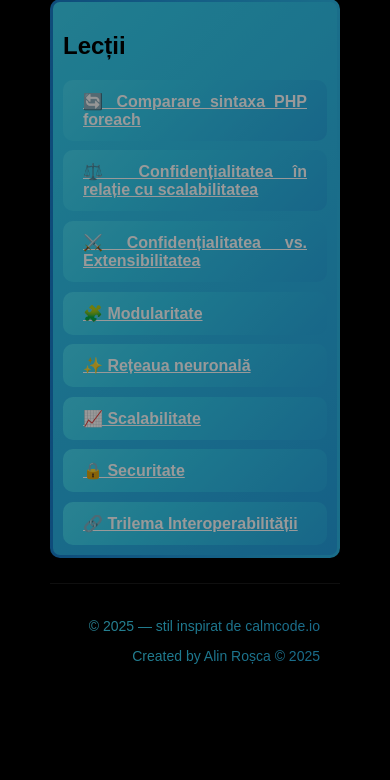
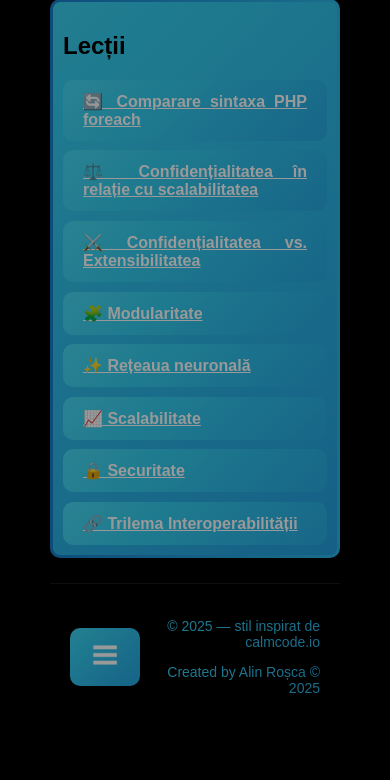
Before and after one commit to AlinRosca10/PYTHON_AI, a Flask app: page / in a window 390 px wide; the page is wider, and only the part inside the window is pictured. Shown: the part 433-1213 px from the top of that part. Before the commit the page ends 1097 px from the top of that part, so only its background shows below. Run offline with Flask 3, Linux system fonts and the light colour scheme; data that the repository does not hold is empty; some libraries are stand-ins or nearby versions.

Commit message:
✅ Soluție completă (flexbox, elegant, compatibil cu stilul Aurora) alături de ✅ CSS pentru poziționare stânga-dreapta ✔ Rezultat
Secțiunea cu butonul (imaginea) → aliniată la stânga

Secțiunea cu textul copyright → aliniată la dreapta

Ambele apar frumos pe același rând

Aurora gradient text rămâne intact

Responsiv fără să se rupă layout-ul

```diff
--- a/static/styles/style.css
+++ b/static/styles/style.css
@@ -311,6 +311,8 @@ body {
   align-content: flex-start;
   flex-wrap: wrap;
   text-align: justify;
+  display: flex;
+  align-items: center;
 }
 
 .image-side-content h2 {
@@ -404,7 +406,6 @@ body {
 }
 
 .system-footer {
-  text-align: right;
   padding: 20px;
   margin-top: 25px;
   border-top: 1px solid #1a1a1a;
@@ -420,6 +421,16 @@ body {
   -webkit-background-clip: text;
   -webkit-text-fill-color: transparent;
 
+}
+
+.footer-flex {
+  display: flex;
+  align-items: center;
+  justify-content: space-between;
+}
+
+.footer-text {
+  text-align: right;
 }
 
 @keyframes auroraAnimation {
--- a/templates/base.html
+++ b/templates/base.html
@@ -174,11 +174,25 @@
     </main>
 
     <footer class="system-footer">
-      <p>© 2025 — stil inspirat de
-        <a href="https://calmcode.io" target="_blank">calmcode.io</a>
-      </p>
-      <p>Created by Alin Roșca  © 2025
-      </p>
+      <div class="footer-flex">
+
+
+          <section class="image-side-content" width="120px">
+            <button class="aurora-button" alt="Settings and properties menu CALM">
+              <img src="{{ url_for('static', filename='icons/combo.png') }}" style="height: 30px">
+            </button>
+          </section>
+
+          <section class="footer-text">
+            <p>© 2025 — stil inspirat de
+              <a href="https://calmcode.io" target="_blank">calmcode.io</a>
+            </p>
+            <p>Created by Alin Roșca  © 2025
+            </p>
+          </section>
+
+
+        </div>
     </footer>
   </div>
   <script>
```
